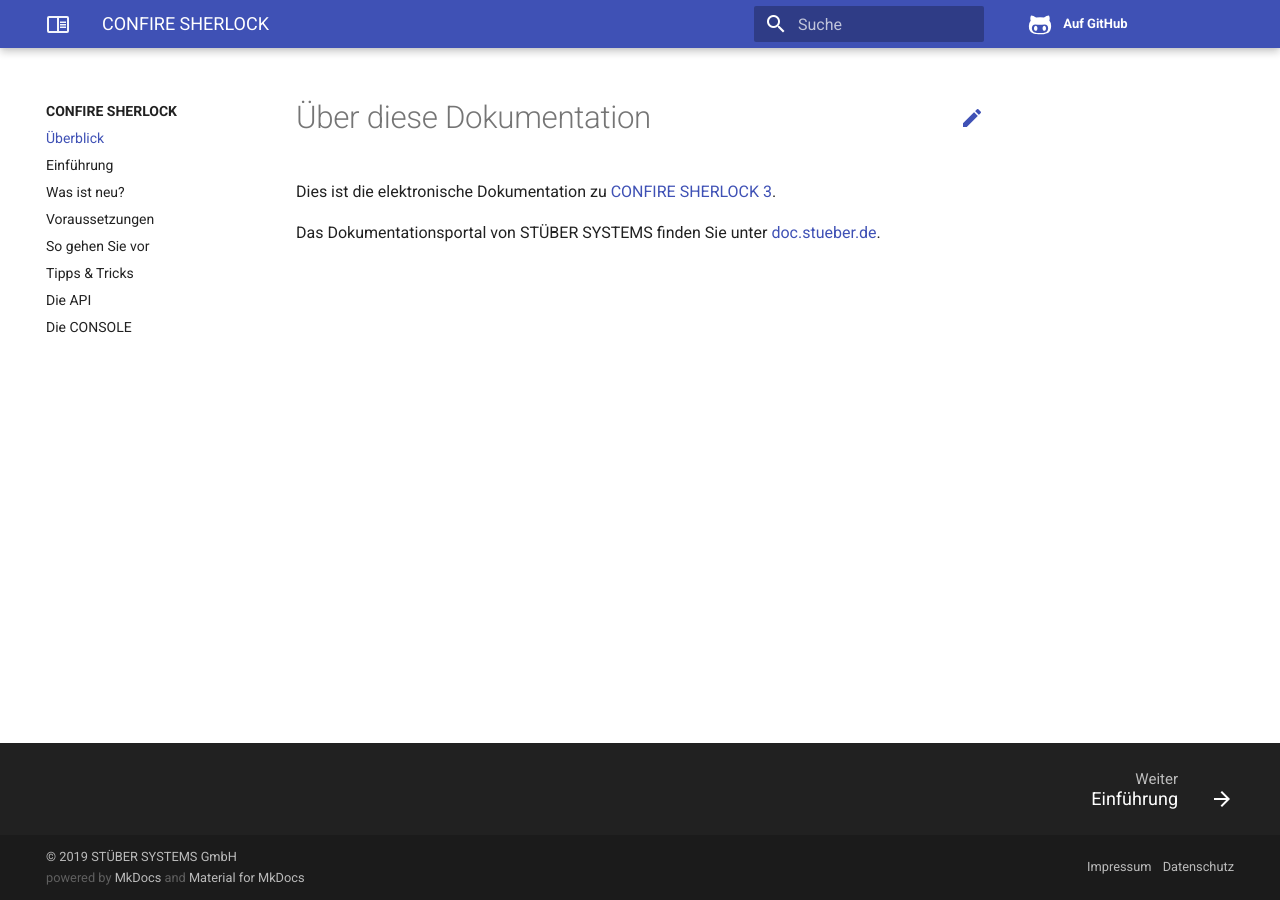
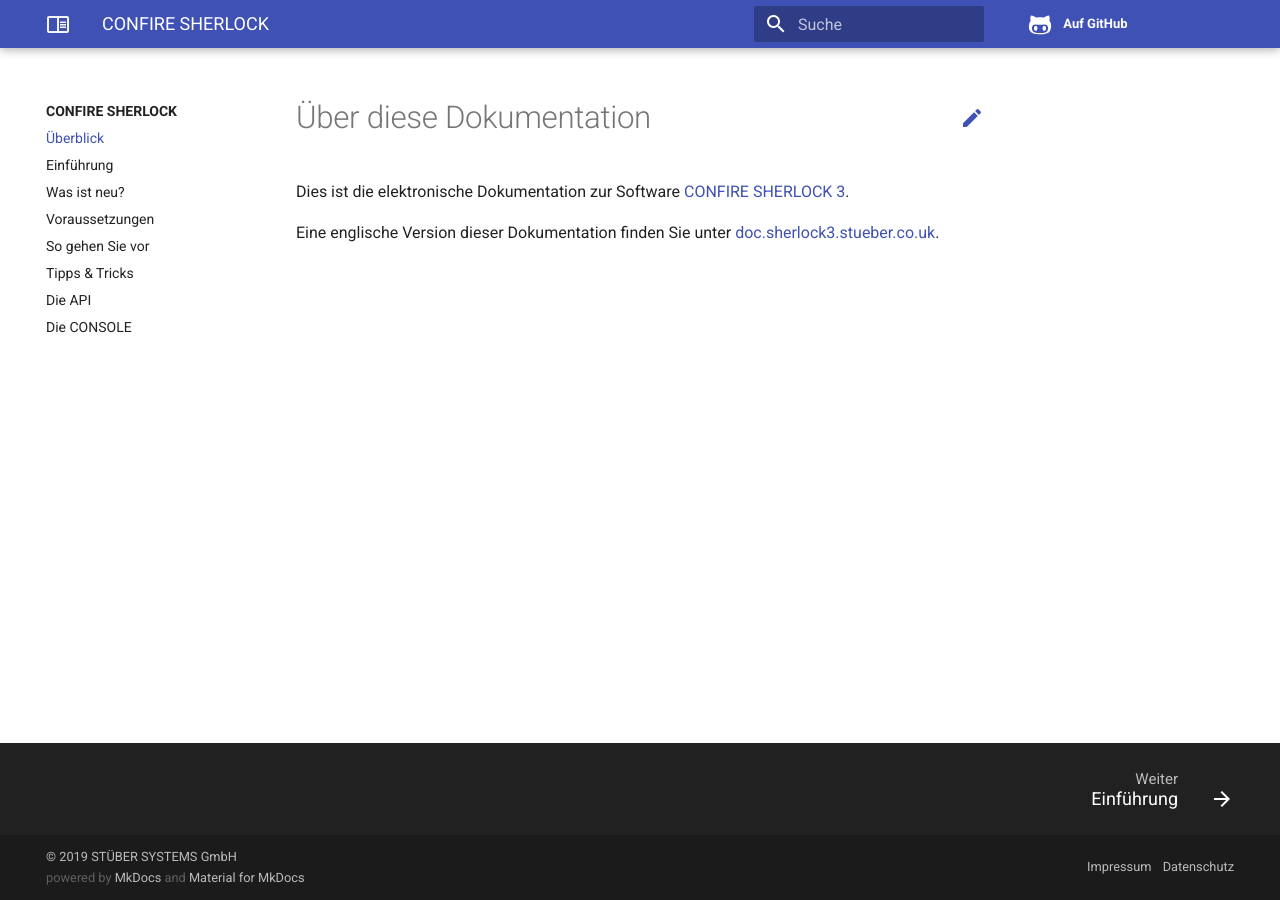
Before and after one commit to stuebersystems/doc.sherlock.de, an MkDocs documentation site: the page built from docs/index.md, in a window 1280 px wide. Built offline with MkDocs 1.6.1, drawn with Linux system fonts in a browser that asks for light colours.

Commit message:
Update index.md

```diff
--- a/docs/index.md
+++ b/docs/index.md
@@ -1,5 +1,5 @@
 # Über diese Dokumentation
 
-Dies ist die elektronische Dokumentation zu [CONFIRE SHERLOCK 3](https://sherlock.stueber.de).
+Dies ist die elektronische Dokumentation zur Software [CONFIRE SHERLOCK 3](https://sherlock.stueber.de).
 
-Das Dokumentationsportal von STÜBER SYSTEMS finden Sie unter [doc.stueber.de](http://doc.stueber.de).
+Eine englische Version dieser Dokumentation finden Sie unter [doc.sherlock3.stueber.co.uk](https://doc.sherlock3.stueber.co.uk).
```
